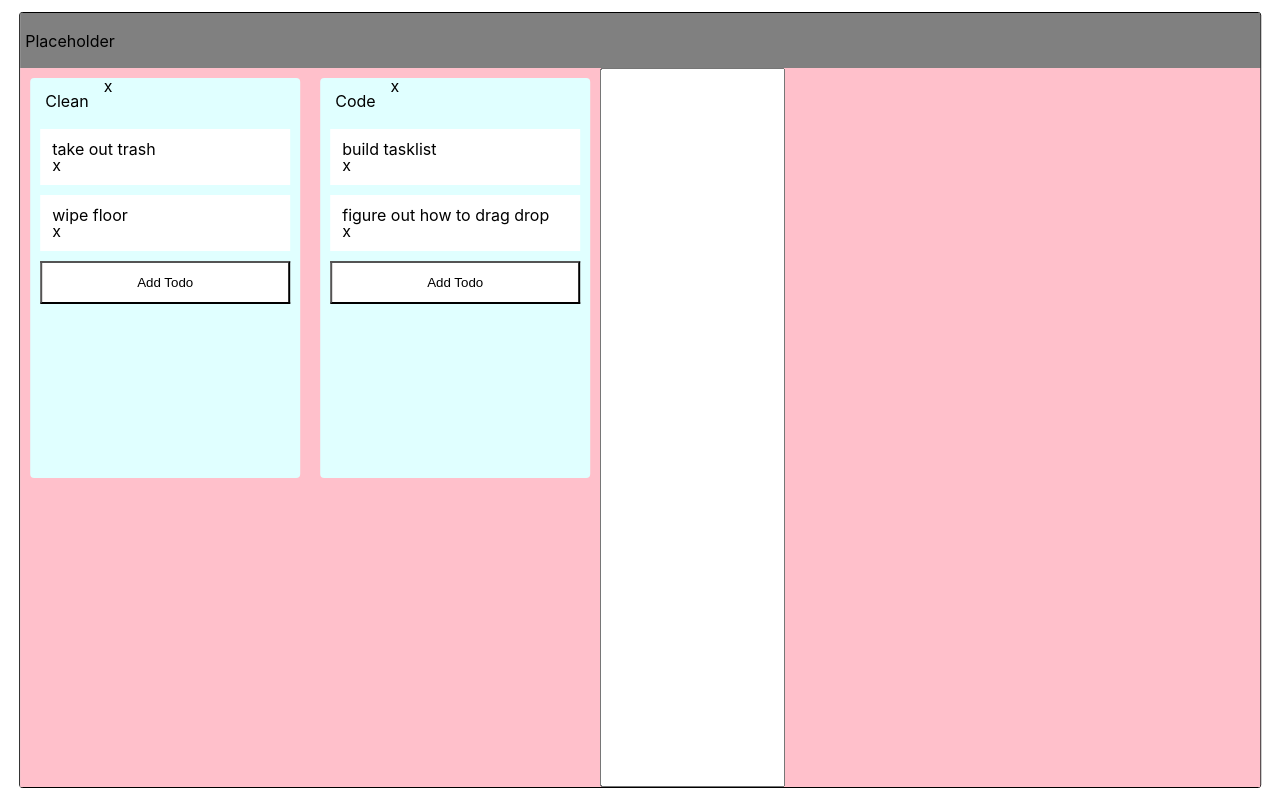
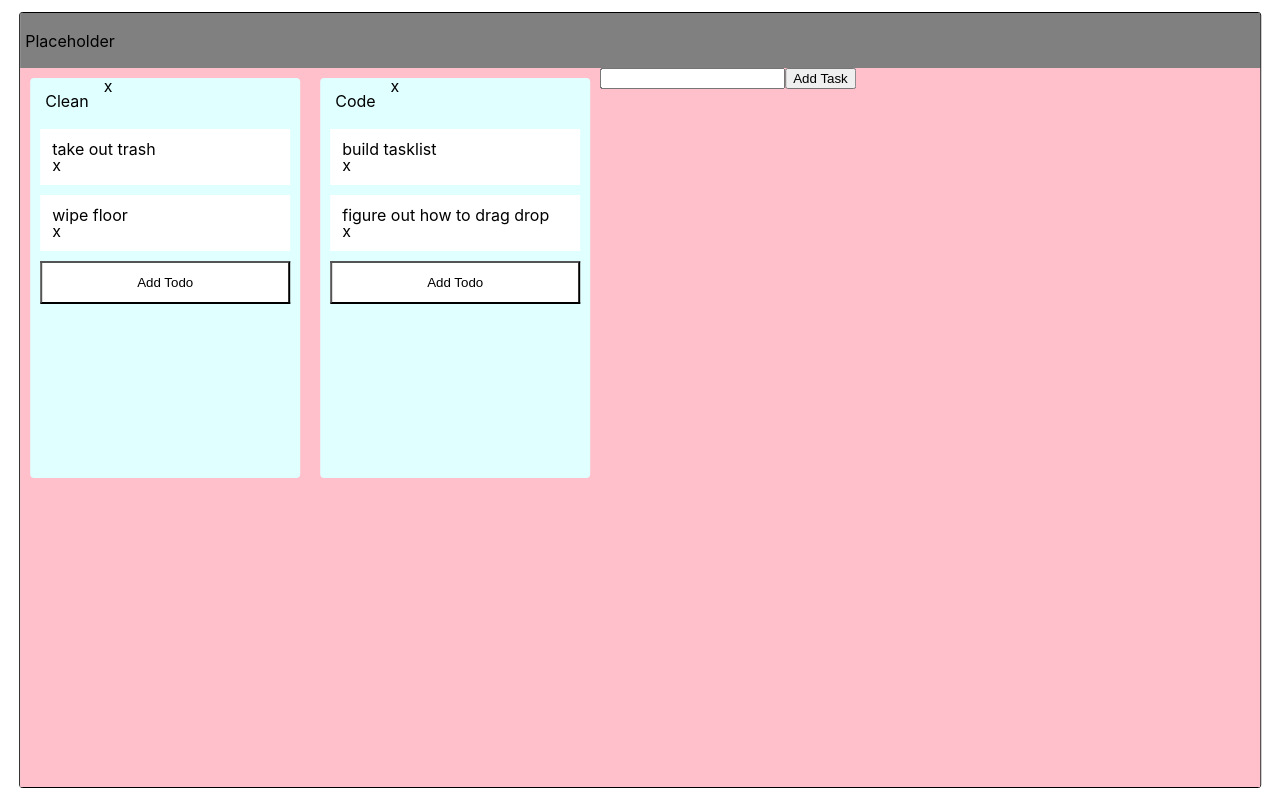
Before and after one commit to itshui3/theMightyListOfStuffs, a React (Create React App) app: page / in a window 1280 px wide. Both pictures are taken after a click on the button "Add Task". Built offline with nearby package versions, Linux system fonts and the light colour scheme.

Commit message:
fixes addTodo handler to lock if no input present

```diff
--- a/src/components/Board/Board.js
+++ b/src/components/Board/Board.js
@@ -44,6 +44,7 @@ function Board() {
     }
 // todo handling
     const addTodo = (taskID) => (todo) => {
+        if (!todo.length) { return }
         // find task, then append a todo to it
         setTaskList(taskList.map((task, idx) => {
 
@@ -109,6 +110,7 @@ return (
             task = {task}
             taskID = {taskID}
             addTodo = {addTodo(taskID)}
+            removeTask = {removeTask}
             removeTodo = {removeTodo(taskID)}
             logId = {console.log('taskID', taskID)}
             />
--- a/src/components/Board/components/Task.js
+++ b/src/components/Board/components/Task.js
@@ -5,7 +5,7 @@ import './Task.css'
 import TodoInput from './TodoInput.js'
 
 
-function Task({ task, taskID, addTodo, removeTodo }) {
+function Task({ task, taskID, removeTask, addTodo, removeTodo }) {
 
     const [addingTodo, setAddingTodo] = useState(false)
     const [todo, setTodo] = useState('')
--- a/src/components/Board/components/TaskInput.js
+++ b/src/components/Board/components/TaskInput.js
@@ -1,19 +1,66 @@
-import React from 'react'
+import React, {useState} from 'react'
 
 function TaskInput({
     task,
     writeTask,
     toggleAddingTask,
     taskInputRef,
-    addTodo,
+    addTask,
 }) {
+
+    const [allowBlur, setAllowBlur] = useState(true)
+
+    const preventBlur = () => {
+        setAllowBlur(false)
+    }
+
+    const releasePreventBlur = () => {
+        setAllowBlur(true)
+    }
+
+    const handleBlurSet = () => {
+
+        if (allowBlur) {
+            toggleAddingTask()
+        }
+
+    }
+
+    const handleAddTask = () => {
+        preventBlur()
+        toggleAddingTask()
+        addTask()
+    }
+
 return (
 <>
 
-<input
-className='taskInput_cont'
-ref={taskInputRef}
-/>
+<div
+onBlur={handleBlurSet}
+onMouseDown={preventBlur}
+onMouseUp={releasePreventBlur}
+>
+    <input
+    className='taskInput_cont'
+
+    value={task}
+    onChange={writeTask}
+
+    ref={taskInputRef}
+
+    onBlur={handleBlurSet}
+    onMouseDown={preventBlur}
+    onMouseUp={releasePreventBlur}
+    />
+    <button
+    onBlur={handleBlurSet}
+    onMouseDown={preventBlur}
+    onMouseUp={releasePreventBlur}
+
+    onClick={handleAddTask}
+    >Add Task</button>
+</div>
+
 
 </>
 )
--- a/src/components/Board/components/TodoInput.js
+++ b/src/components/Board/components/TodoInput.js
@@ -29,9 +29,10 @@ function TodoInput({
     }
 
     const handleAddTodo = () => {
-        preventBlur()
-        toggleAddingTodo()
-        addTodo()
+        if (todo.length) {
+            toggleAddingTodo()
+            addTodo()
+        }
     }
 
 return (
@@ -63,8 +64,6 @@ onMouseUp={releasePreventBlur}
     onBlur={handleBlurSet}
     onMouseDown={handleAddTodo}
     onMouseUp={releasePreventBlur}
-
-    onClick={addTodo}
     >Add Todo</button>
 
 </div>
```
Also changed, not shown: 1 other file (tests, documents, lock files or other folders).
